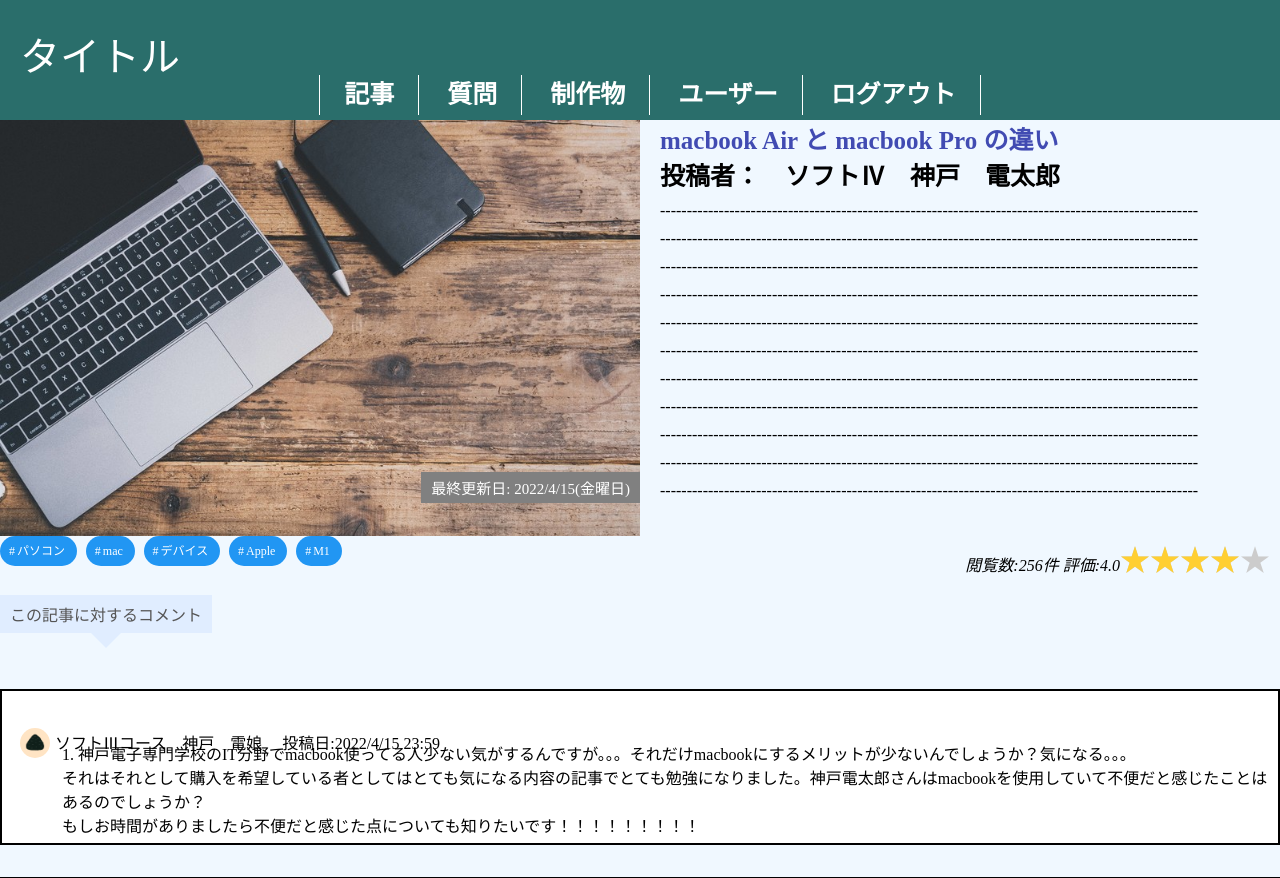
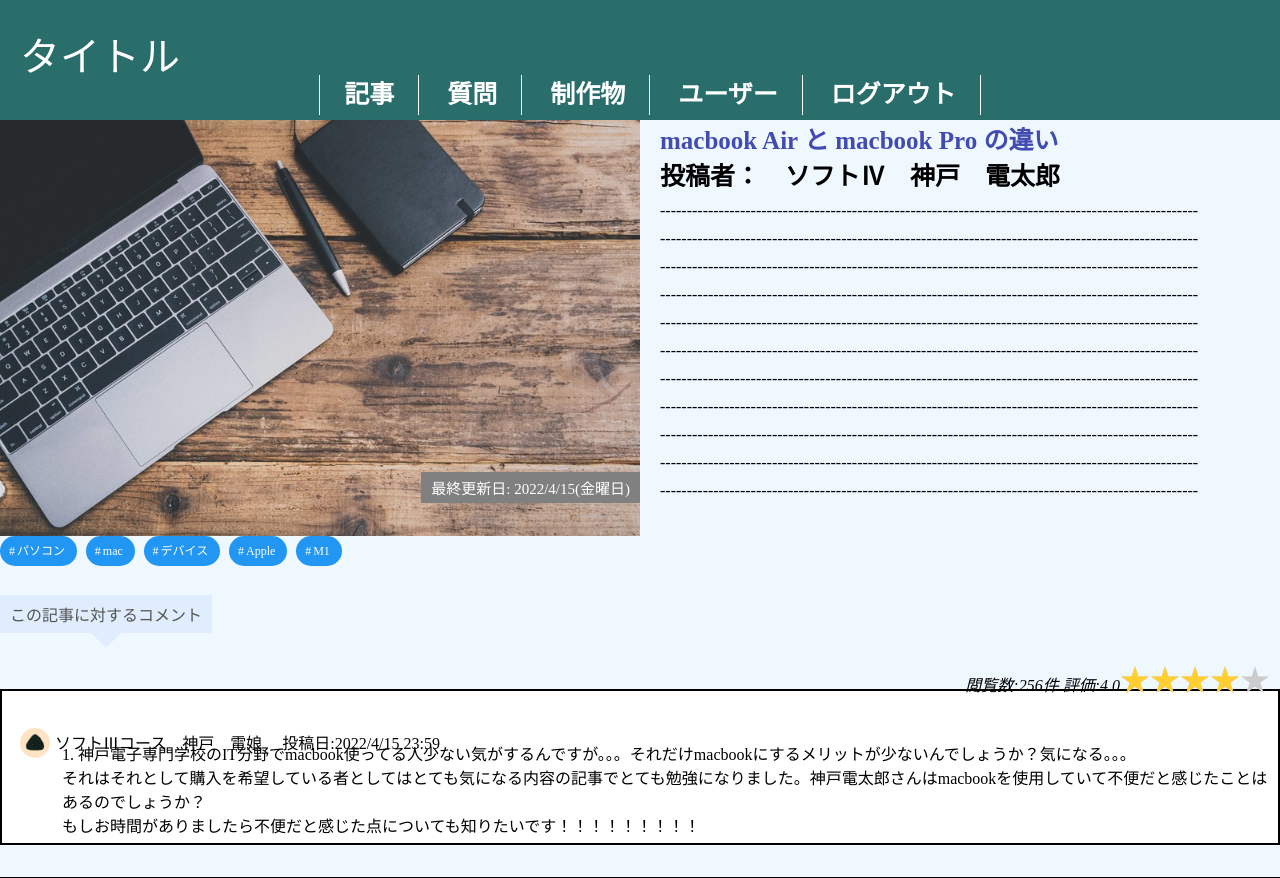
Before and after one commit to ohNarumi/PBL1, a PHP site: page /article.php in a window 1280 px wide. Shown: the top 878 px of the page. Run offline with PHP 8.4, Linux system fonts and the light colour scheme.

Commit message:
記事詳細画面の五段階評価のズレの修正#53

```diff
--- a/article.php
+++ b/article.php
@@ -64,7 +64,7 @@
       この記事に対するコメント
     </p>
   </div>
-  <div class="contents">
+  <div class="star-contents">
     <p>
       <i>閲覧数:256件 評価:4.0</i><span class="star5_rating" data-rate="4"></span>
     </p>
--- a/article1.php
+++ b/article1.php
@@ -64,7 +64,7 @@
       この記事に対するコメント
     </p>
   </div>
-  <div class="contents">
+  <div class="star-contents">
     <p>
       <i>閲覧数:48件 評価:2.5</i><span class="star5_rating" data-rate="2.5"></span>
     </p>
--- a/article2.php
+++ b/article2.php
@@ -64,7 +64,7 @@
       この記事に対するコメント
     </p>
   </div>
-  <div class="contents">
+  <div class="star-contents">
     <p>
       <i>閲覧数:128件 評価:4.5</i><span class="star5_rating" data-rate="4.5"></span>
     </p>
--- a/css/article.css
+++ b/css/article.css
@@ -104,17 +104,17 @@ background: gray;
 font-size: 15px;
 }
 
-.contents {
+.star-contents {
 position: relative;
 }
 
-.contents {
+.star-contents {
 position: absolute;
 right: 10px;
-bottom: 220px;
+bottom: 100px;
 }
 
-.contents .star5_rating{
+.star-contents .star5_rating{
 position: relative;
 z-index: 0;
 display: inline-block;
@@ -123,11 +123,11 @@ color: #CCCCCC; /* グレーカラー 自由に設定化 */
 font-size: 30px; /*フォントサイズ 自由に設定化 */
 }
 
-.contents .star5_rating:before, .star5_rating:after{
+.star-contents .star5_rating:before, .star5_rating:after{
 content: '★★★★★';
 }
 
-.contents .star5_rating:after{
+.star-contents .star5_rating:after{
 position: absolute;
 z-index: 1;
 top: 0;
@@ -137,17 +137,17 @@ white-space: nowrap;
 color: #ffcf32; /* イエローカラー 自由に設定化 */
 }
 
-.contents .star5_rating[data-rate="5"]:after{ width: 100%; } /* 星5 */
-.contents .star5_rating[data-rate="4.5"]:after{ width: 90%; } /* 星4.5 */
-.contents .star5_rating[data-rate="4"]:after{ width: 80%; } /* 星4 */
-.contents .star5_rating[data-rate="3.5"]:after{ width: 70%; } /* 星3.5 */
-.contents .star5_rating[data-rate="3"]:after{ width: 60%; } /* 星3 */
-.contents .star5_rating[data-rate="2.5"]:after{ width: 50%; } /* 星2.5 */
-.contents .star5_rating[data-rate="2"]:after{ width: 40%; } /* 星2 */
-.contents .star5_rating[data-rate="1.5"]:after{ width: 30%; } /* 星1.5 */
-.contents .star5_rating[data-rate="1"]:after{ width: 20%; } /* 星1 */
-.contents .star5_rating[data-rate="0.5"]:after{ width: 10%; } /* 星0.5 */
-.contents .star5_rating[data-rate="0"]:after{ width: 0%; } /* 星0 */
+.star-contents .star5_rating[data-rate="5"]:after{ width: 100%; } /* 星5 */
+.star-contents .star5_rating[data-rate="4.5"]:after{ width: 90%; } /* 星4.5 */
+.star-contents .star5_rating[data-rate="4"]:after{ width: 80%; } /* 星4 */
+.star-contents .star5_rating[data-rate="3.5"]:after{ width: 70%; } /* 星3.5 */
+.star-contents .star5_rating[data-rate="3"]:after{ width: 60%; } /* 星3 */
+.star-contents .star5_rating[data-rate="2.5"]:after{ width: 50%; } /* 星2.5 */
+.star-contents .star5_rating[data-rate="2"]:after{ width: 40%; } /* 星2 */
+.star-contents .star5_rating[data-rate="1.5"]:after{ width: 30%; } /* 星1.5 */
+.star-contents .star5_rating[data-rate="1"]:after{ width: 20%; } /* 星1 */
+.star-contents .star5_rating[data-rate="0.5"]:after{ width: 10%; } /* 星0.5 */
+.star-contents .star5_rating[data-rate="0"]:after{ width: 0%; } /* 星0 */
 
 maru {
 	display: inline-block;
```
